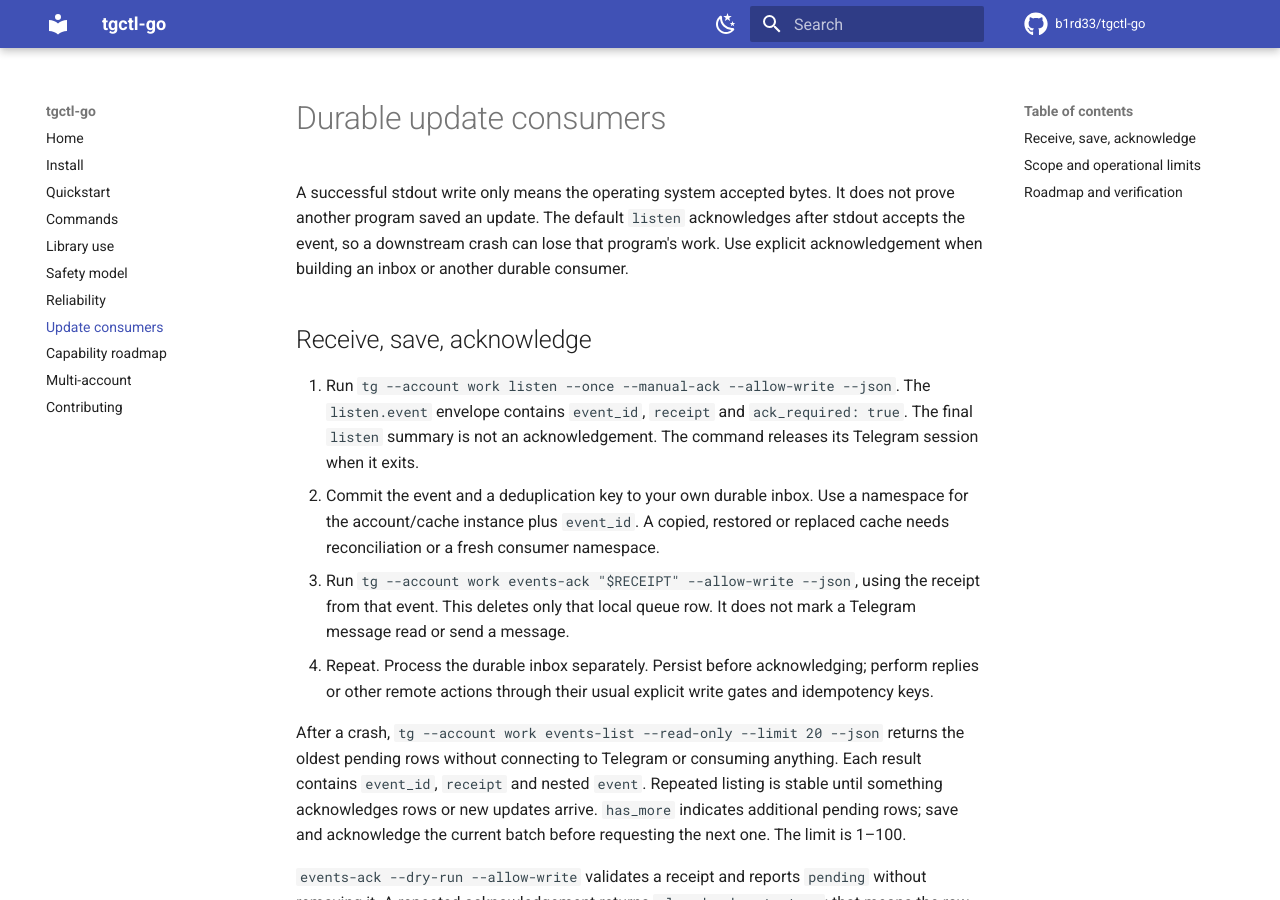
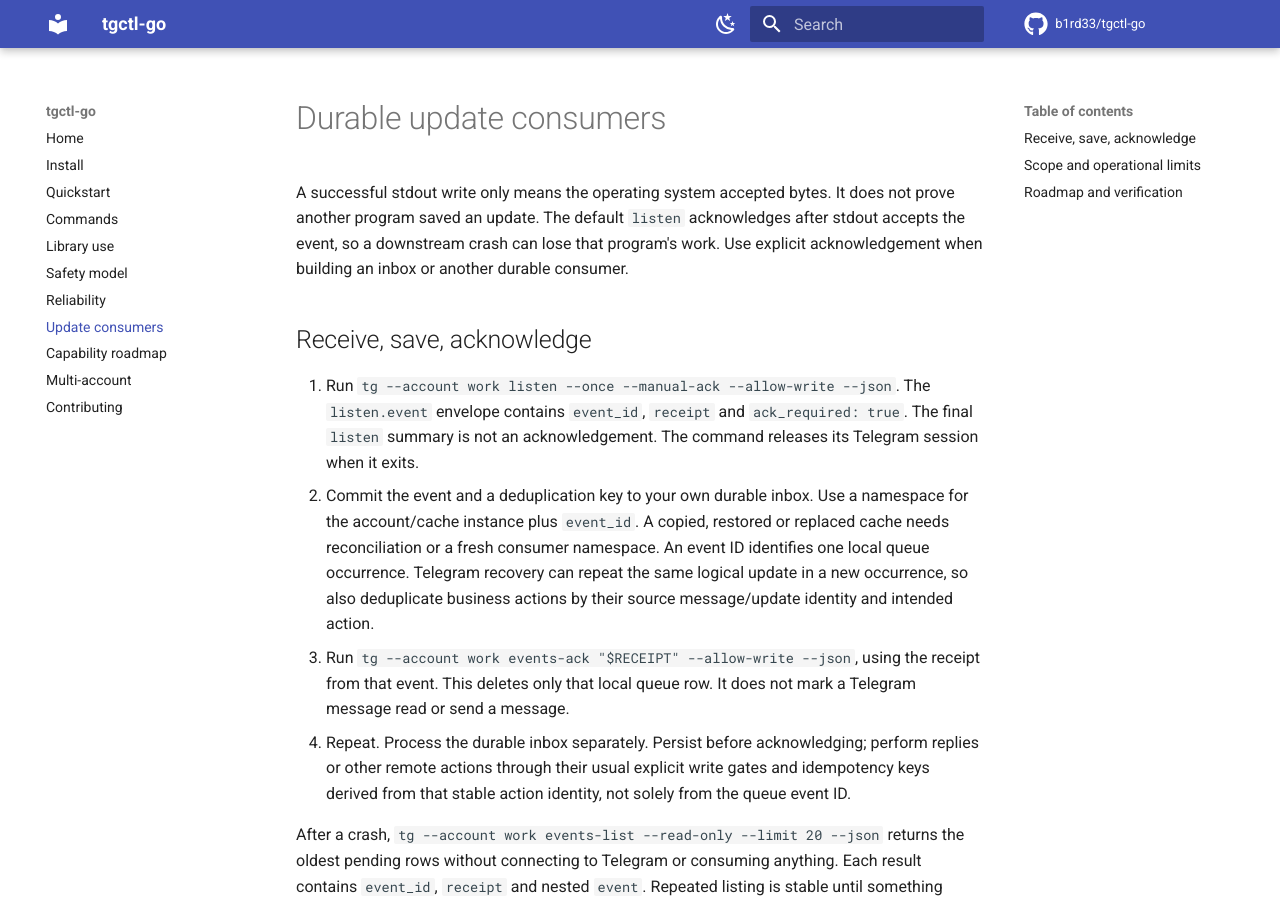
Before and after one commit to b1rd33/tgctl-go, an MkDocs documentation site: the page built from docs/update-consumers.md, in a window 1280 px wide and 900 px high. Built offline with MkDocs 1.6.1 and Material for MkDocs 9.7.7, drawn with Linux system fonts in a browser that asks for light colours; comment, search, counter and statistics services are not loaded.

Commit message:
docs: clarify source-level deduplication for update consumers

```diff
--- a/docs/update-consumers.md
+++ b/docs/update-consumers.md
@@ -15,12 +15,16 @@ consumer.
 2. Commit the event and a deduplication key to your own durable inbox. Use a
    namespace for the account/cache instance plus `event_id`. A copied, restored
    or replaced cache needs reconciliation or a fresh consumer namespace.
+   An event ID identifies one local queue occurrence. Telegram recovery can
+   repeat the same logical update in a new occurrence, so also deduplicate
+   business actions by their source message/update identity and intended action.
 3. Run `tg --account work events-ack "$RECEIPT" --allow-write --json`, using
    the receipt from that event. This deletes only that local queue row. It does
    not mark a Telegram message read or send a message.
 4. Repeat. Process the durable inbox separately. Persist before acknowledging;
    perform replies or other remote actions through their usual explicit write
-   gates and idempotency keys.
+   gates and idempotency keys derived from that stable action identity, not
+   solely from the queue event ID.
 
 After a crash, `tg --account work events-list --read-only --limit 20 --json`
 returns the oldest pending rows without connecting to Telegram or consuming
```
Also changed, not shown: skills/tgctl-go/SKILL.md (+3 -0 lines).
